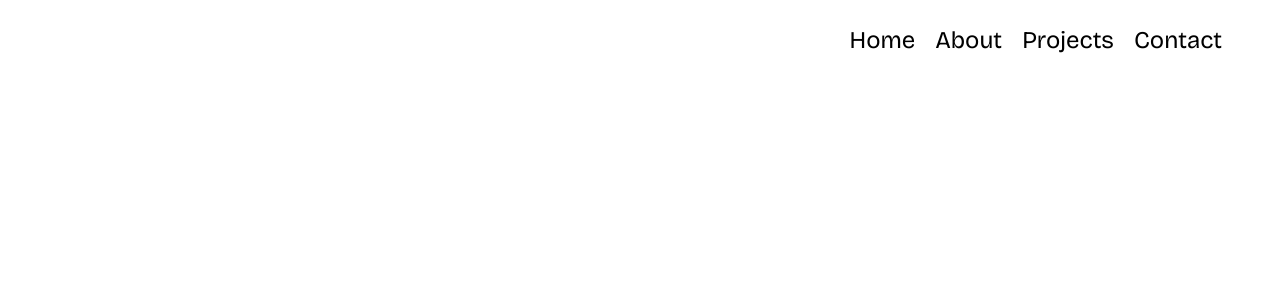
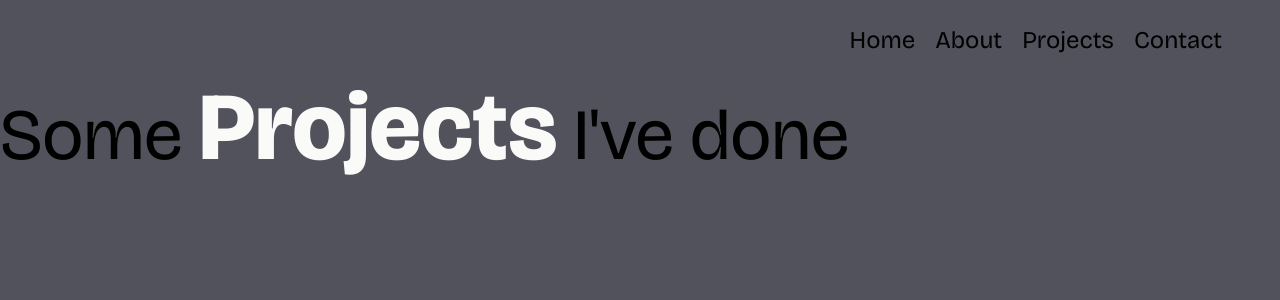
Before and after one commit to antonypauson/portfolio, a React (Vite) app: page /projects in a window 1280 px wide. Shown: the top 300 px of the page. Built offline with nearby package versions, Linux system fonts and the light colour scheme.

Commit message:
feat: intial projects page setup

```diff
--- a/src/App.tsx
+++ b/src/App.tsx
@@ -4,6 +4,7 @@ import Navbar from "./components/Navbar";
 import Hero from "./pages/Hero";
 import AboutMe from "./pages/AboutMe";
 import Contact from "./pages/Contact";
+import Projects from "./pages/Projects";
 
 export default function App() {
   const [iconTrue, setIconTrue] = useState(true);
@@ -15,6 +16,7 @@ export default function App() {
         <Route path="/" element={<Hero iconTrue={iconTrue} />} />
         <Route path="/about-me" element={<AboutMe />} />
         <Route path="/contact" element={<Contact />} />
+        <Route path="/projects" element={<Projects />} />
       </Routes>
     </Router>
   );
--- /dev/null
+++ b/src/pages/Projects.tsx
@@ -0,0 +1,13 @@
+export default function Projects() {
+    return (
+      <div className="bg-zinc-600 min-h-screen py-20">
+        <h4 className="md:text-7xl text-4xl text-center md:text-left ">
+          Some{" "}
+          <span className="text-stone-50 font-extrabold md:text-8xl text-6xl heading-connect">
+            Projects
+          </span>{" "}
+          I've done
+        </h4>
+      </div>
+    );
+}
```
